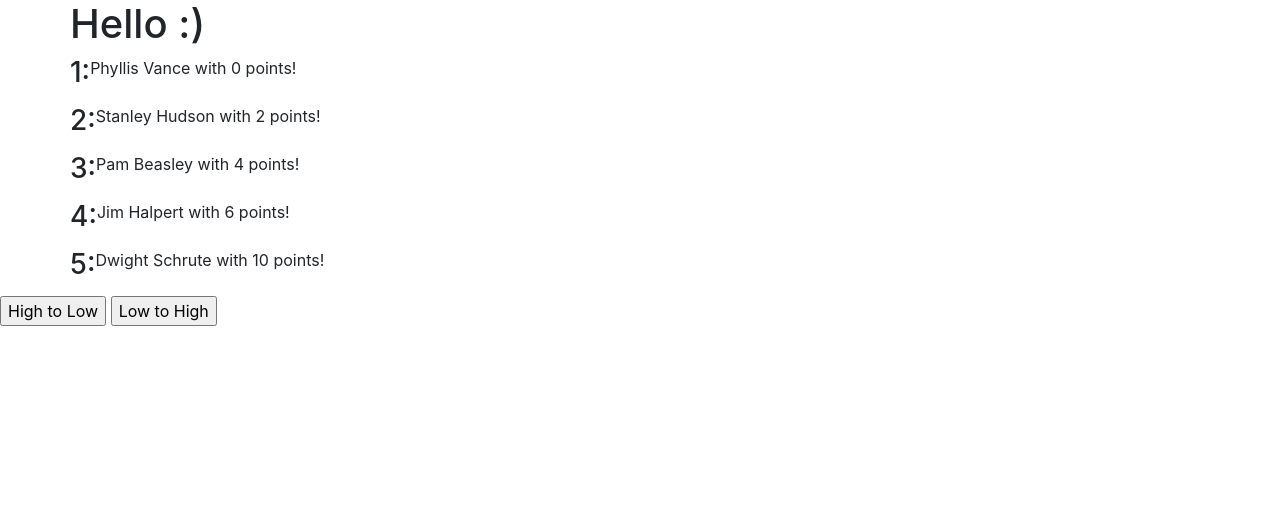
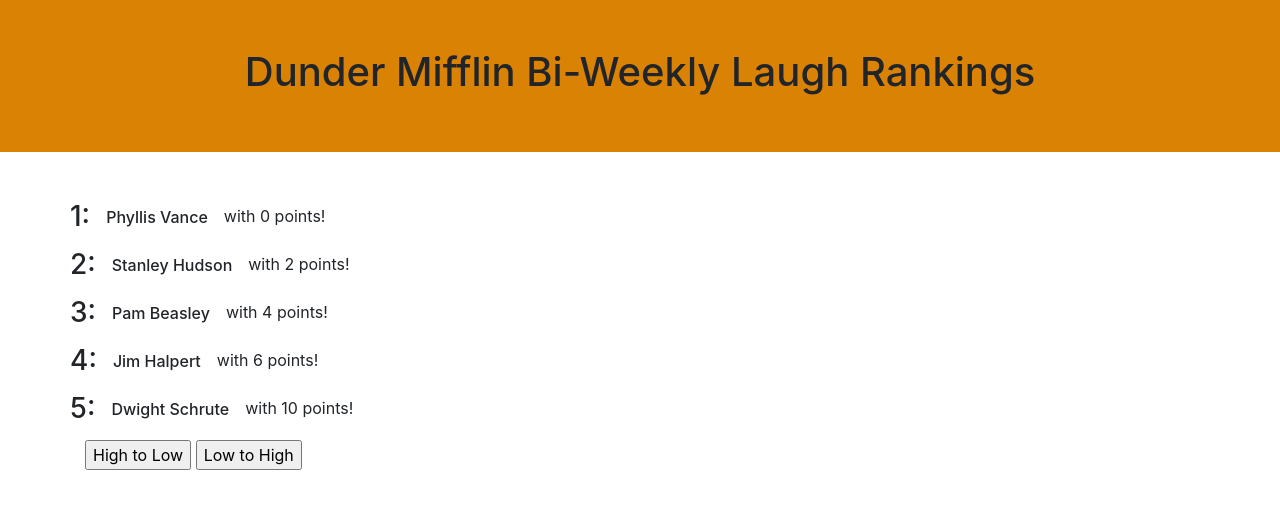
Before and after one commit to BrianGaillard/FlaskApp, a Flask app: page / in a window 1280 px wide. Shown: the top 509 px of the page. Run offline with Flask 2, Linux system fonts and the light colour scheme; some libraries are stand-ins or nearby versions.

Commit message:
added some style changes

```diff
--- a/app.py
+++ b/app.py
@@ -2,7 +2,6 @@
 from flask_wtf import FlaskForm
 from wtforms import SubmitField
 from funny_rank import FunnyRankings
-
 
 
 app = Flask(__name__)
@@ -13,21 +12,19 @@
 def homepage():
     rankings = FunnyRankings()
     length = len(rankings)
-
     check = True
 
     if request.method == 'POST':
         if request.form.get("submit_button") == 'High to Low':
-
                 rankings.sort(reverse=True,key= lambda ranks : ranks[1])
 
                 return render_template("layout.html", rankings = rankings, length = length, check = not(check))
 
         else:
-
                 rankings.sort(reverse=False,key= lambda ranks : ranks[1])
 
                 return render_template("layout.html", rankings = rankings, length = length, check = not(check))
+
     return render_template("layout.html", rankings = rankings, length = length, check = not(check))
 
 
--- a/templates/layout.html
+++ b/templates/layout.html
@@ -17,28 +17,38 @@
 
 <body>
 
+	<!-- Header Content -->
+	<header class="py-5 mb-5" style="background-color: #D98204;">
+    	<div class="container h-100 text-center">
+      		<div class="row h-100 align-items-center">
+        		<div class="col-lg-12">
+        			<h1>Dunder Mifflin Bi-Weekly Laugh Rankings</h1>
+        		</div>
+      		</div>
+    	</div>
+  	</header>
+
 	<!-- Page Content -->
 	<div class="container">
-		<div class="row">
-			<h1>Hello :)</h1>
-	  </div>
-	</div>
-
-	<div class="container">
-
 
 			{% for i in range ( length ) %}
-			<div class="row">
-			<h3> {{i+1}}: </h3>
-			<p>{{rankings[i][0]}} with {{rankings[i][1]}} points!</p> <br></br>
+<div class="row">
+
+			<h3 class="pr-3"> {{i+1}}: </h3>
+			<h6 class="pt-2">{{rankings[i][0]}}</h6>
+			<p class="ml-3 pt-1">with {{rankings[i][1]}} points!</p> <br></br>
 			</div>
+
 			{% endfor %}
+
 		</div>
 
-		<form method="POST" action="">
-			<input type="submit" name="submit_button" value="High to Low">
-			<input type="submit" name="submit_button1" value="Low to High">
+		<div class="container">
+			<form method="POST" action="">
+				<input type="submit" name="submit_button" value="High to Low">
+				<input type="submit" name="submit_button1" value="Low to High">
 		</form>
+	</div>
 </body>
 
 </html>
```
